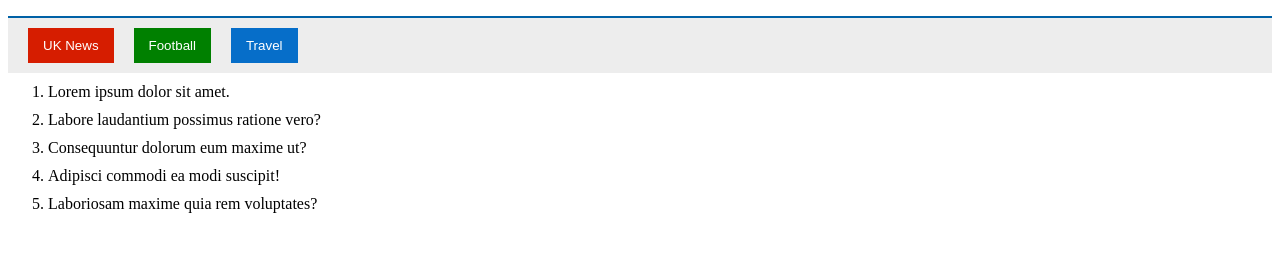
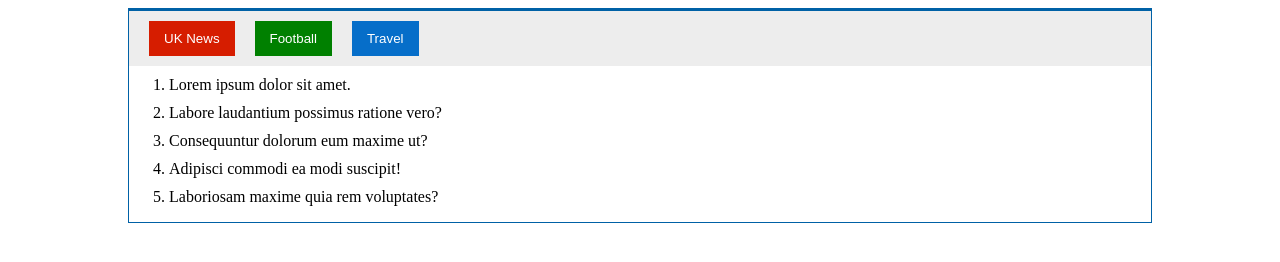
Before and after one commit to maeligg/tabbed-news-component, a website with bundled scripts: page index.html in a window 1280 px wide. Built offline with nearby package versions, Linux system fonts and the light colour scheme; no server answers.

Commit message:
Polish the CSS and add some fallbacks for IE and Safari

```diff
--- a/styles.css
+++ b/styles.css
@@ -1,10 +1,28 @@
+.container {
+    max-width: 1024px;
+    margin: 0 auto;
+}
+
+.tabbed-news {
+    border: 1px solid #0061A6;
+}
+
+.header {
+    overflow: hidden;
+}
+
 .header-tabs {
+    width: 100%;
     display: flex;
     list-style: none;
-    margin-bottom: 0;
+    margin: 0;
     padding: 10px;
     background-color: #ededed;
     border-top: 2px solid #0061A6;
+}
+
+.header-tabs li {
+    display: inline-block;
 }
 
 .tab {
```
